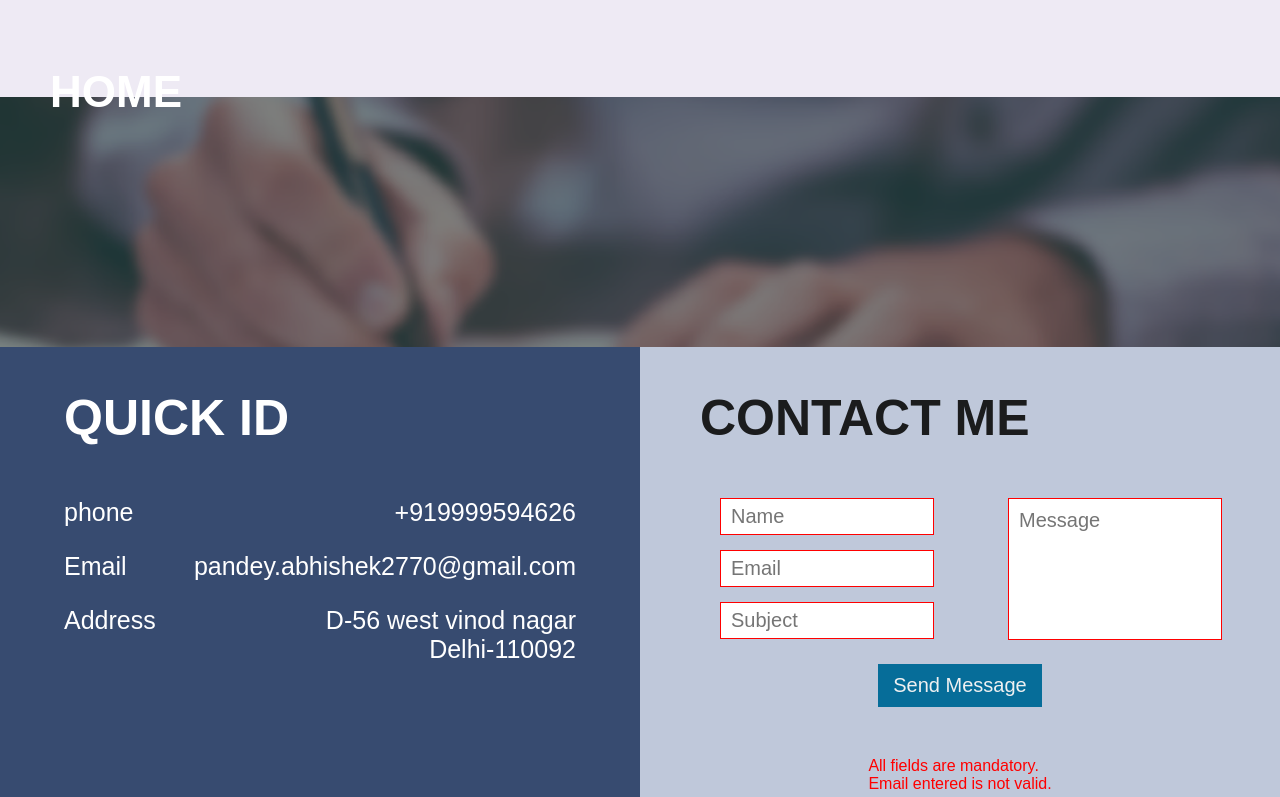
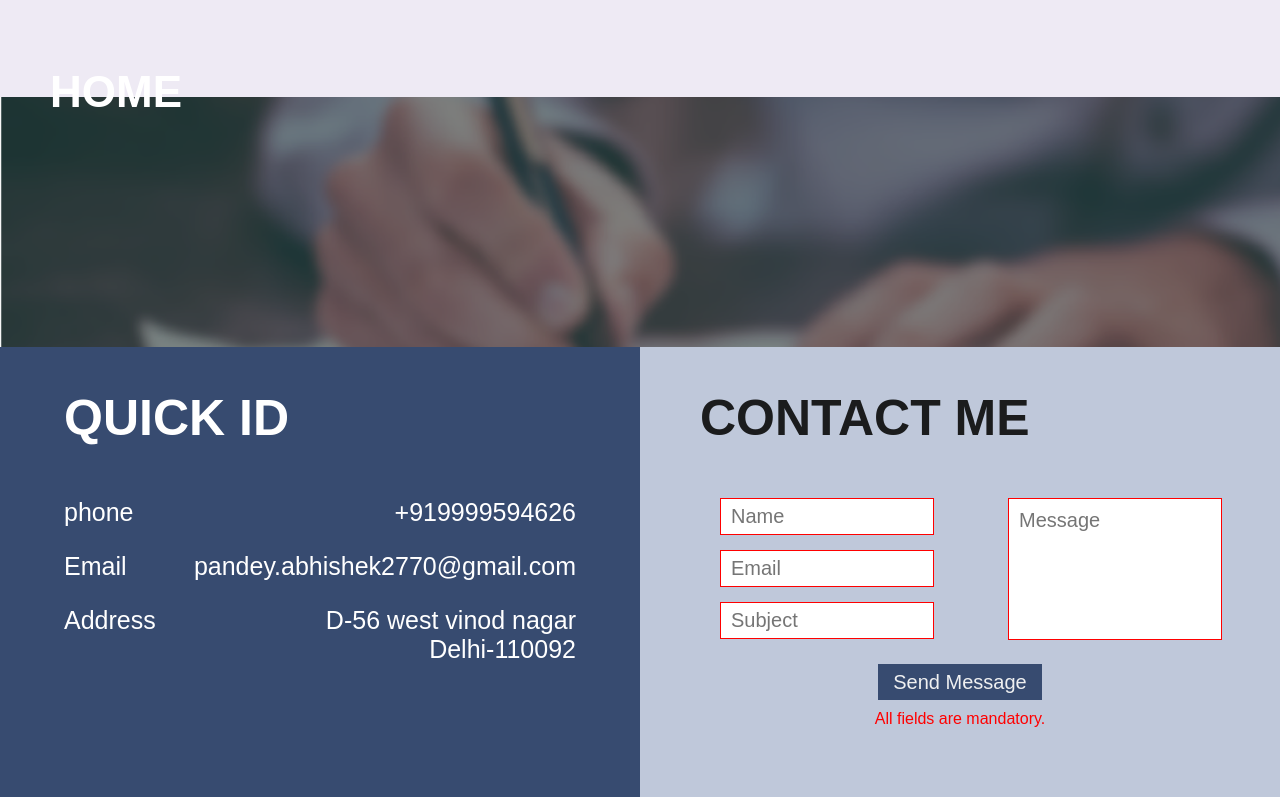
Before and after one commit to pandey2770/CV, a plain HTML site: page index.html in a window 1280 px wide. Both pictures are taken after a click on the button "Send Message". Shown: the part 2500-3297 px from the top of the page. Drawn offline with Linux system fonts and the light colour scheme; a web font is replaced by a local one.

Commit message:
Image fixes

```diff
--- a/css/main.css
+++ b/css/main.css
@@ -10,12 +10,10 @@ html, body {
   position: fixed;
   z-index: -10;
   top: 0;
-  display: flex;
-  justify-content: center;
 }
 .bg-img {
-  width: auto;
-  height: 100%;
+  min-width: 100%;
+  min-height: 100%;
   position: fixed;
   z-index: -10;
   top: 0;
@@ -153,7 +151,7 @@ p {
 }
 .contactus-btn-section {
   position: relative;
-  margin: 10px 0 50px;
+  margin: 10px 0;
   display: flex;
   justify-content: center;
 }
@@ -168,13 +166,14 @@ p {
   font-family: 'Tenali Ramakrishna', sans-serif;
 }
 .contactus-btn {
-  background: #066D99;
+  background: #374b70;
   color: rgb(239,240,241);
   border: none;
   padding: 10px 15px;
   font-size: 20px;
   font-family: 'Tenali Ramakrishna', sans-serif;
   cursor: pointer;
+  line-height: 16px;
 }
 .field {
   display: flex;
--- a/index.html
+++ b/index.html
@@ -43,7 +43,7 @@
           <div class="experience">
             <h2>Experience</h2>
             <div>
-              <div>1 year with <a href="http://humble.net.in" />Humble</a> (co-founder)</div>
+              <div>1 year with <a target="_blank" href="http://humble.net.in" />Humble</a> (co-founder)</div>
               <div class="duration">(June'2016 - Current)</div>
             </div>
             <div class="top-margined">
@@ -143,7 +143,8 @@
           document.getElementById('error').innerHTML = 'All fields are mandatory. <br/>';
         }
       });
-      if (!validateEmail(document.getElementById('mail').value)) {
+      if (document.getElementById('mail').value &&
+        !validateEmail(document.getElementById('mail').value)) {
         document.getElementById('mail').style.border = '1px solid red';
         document.getElementById('error').style.display = 'block';
         document.getElementById('error').innerHTML =
```
